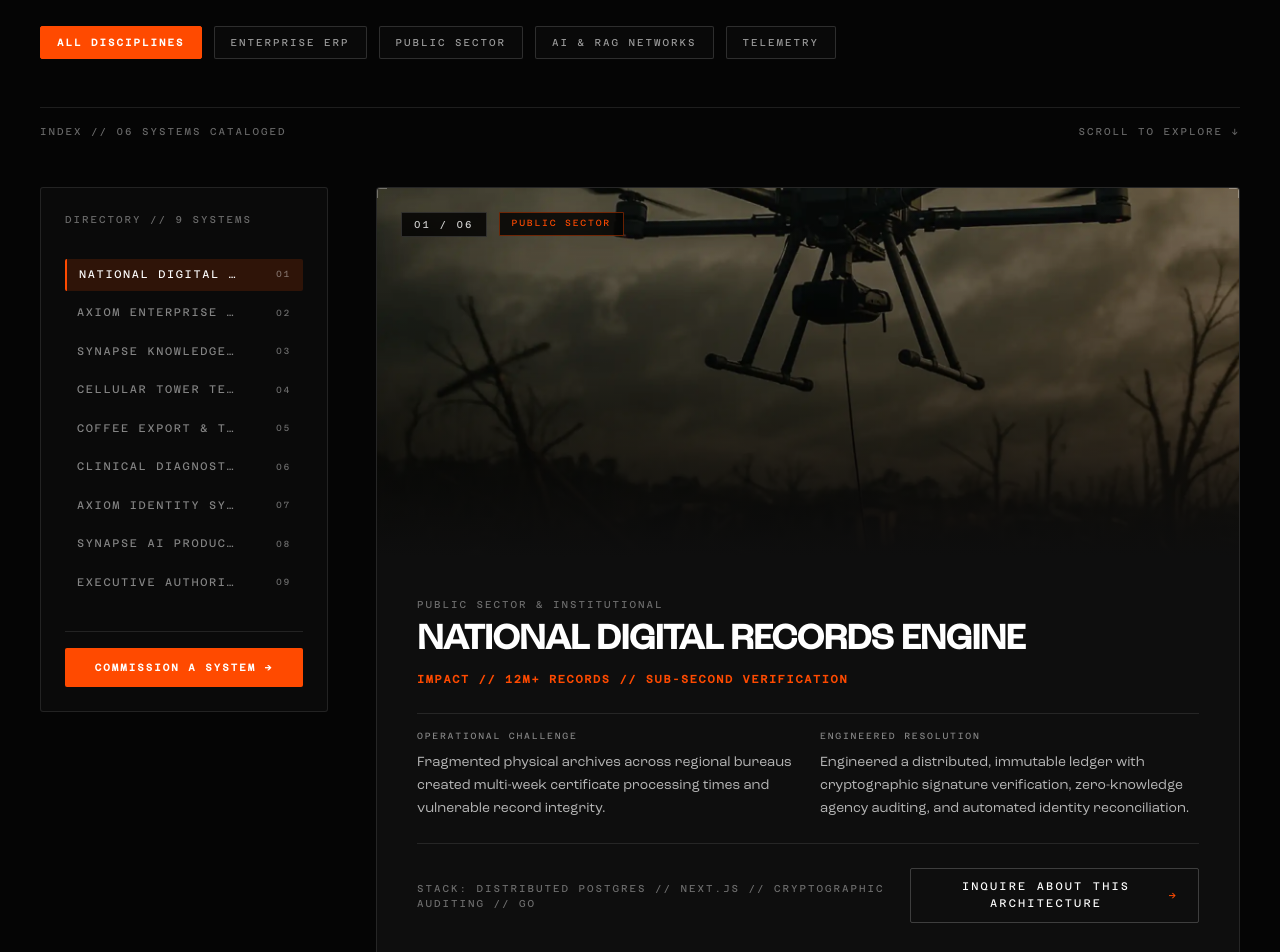
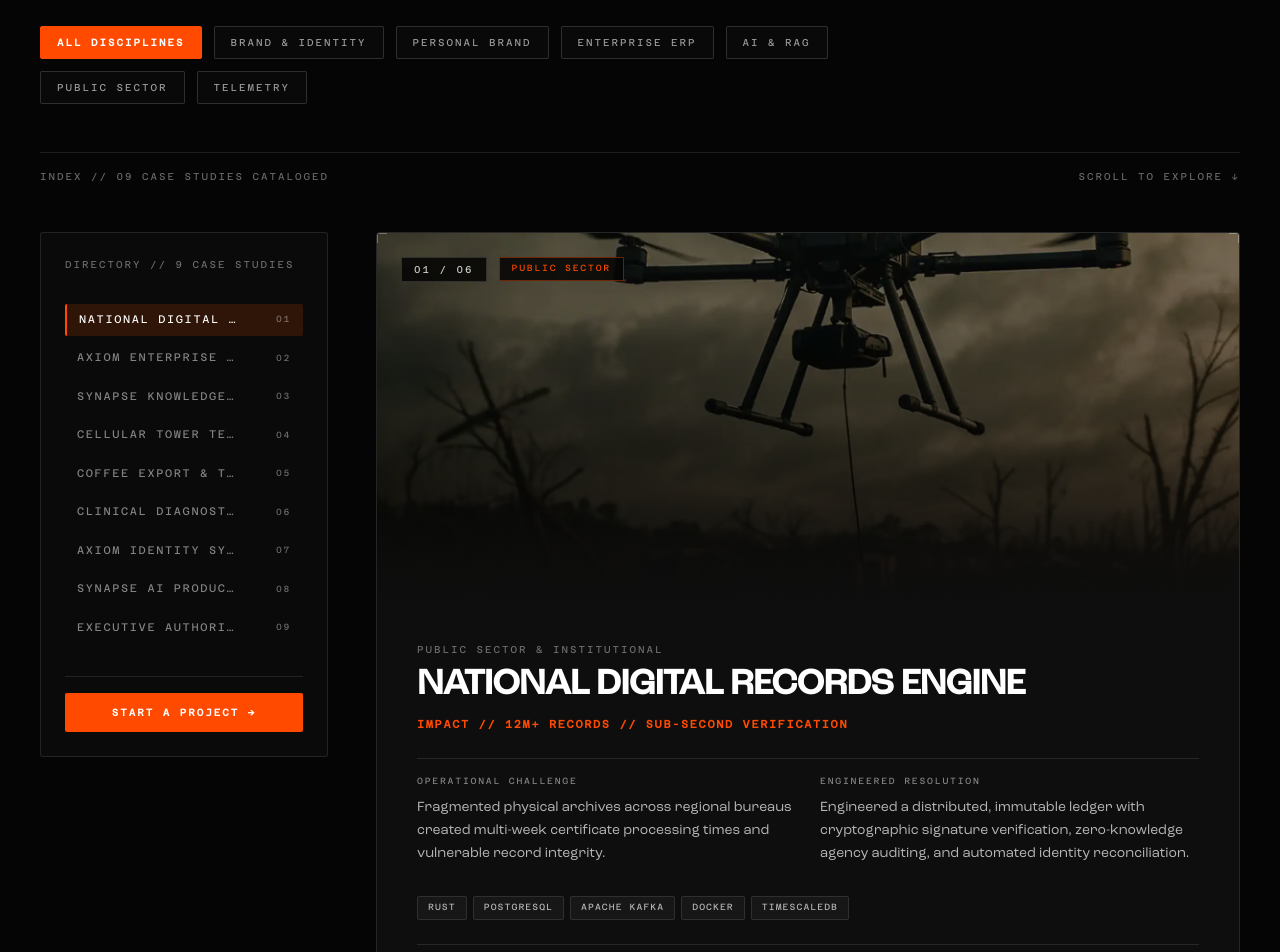
Before and after one commit to Gerat-Tech/Gerat, a Next.js app: page /portfolio in a window 1280 px wide. Shown: the part 720-1672 px from the top of the page. Built offline with nearby package versions, Linux system fonts and the light colour scheme.

Commit message:
feat(portfolio): complete Phase 21 portfolio filtering and Phase 22 smoke test verification

```diff
--- a/src/app/portfolio/components/Hero.jsx
+++ b/src/app/portfolio/components/Hero.jsx
@@ -4,16 +4,19 @@ import React from "react";
 import SectionLabel from "@/components/common/SectionLabel";
 import SplitText from "@/components/motion/SplitText";
 import FadeUp from "@/components/motion/FadeUp";
+import { portfolioProjects } from "@/content";
 
 /**
- * Editorial Portfolio Hero (Spec §18, Content Replacement §7)
+ * Editorial Portfolio Hero (Spec §18, Content Replacement §7, Phase 21)
  */
 export default function Hero({ activeCategory, onSelectCategory }) {
   const categories = [
     "ALL DISCIPLINES",
+    "BRAND & IDENTITY",
+    "PERSONAL BRAND",
     "ENTERPRISE ERP",
+    "AI & RAG",
     "PUBLIC SECTOR",
-    "AI & RAG NETWORKS",
     "TELEMETRY",
   ];
 
@@ -70,7 +73,7 @@ export default function Hero({ activeCategory, onSelectCategory }) {
 
       {/* Bottom Sub-Header Anchor */}
       <div className="mt-12 pt-4 border-t border-white/10 flex items-center justify-between font-azeret text-[10px] tracking-[0.2em] text-white/40 uppercase">
-        <span>INDEX // 06 SYSTEMS CATALOGED</span>
+        <span>INDEX // {portfolioProjects.length.toString().padStart(2, "0")} CASE STUDIES CATALOGED</span>
         <span>SCROLL TO EXPLORE ↓</span>
       </div>
     </div>
--- a/src/app/portfolio/components/PortfolioShowcase.jsx
+++ b/src/app/portfolio/components/PortfolioShowcase.jsx
@@ -13,7 +13,12 @@ export default function PortfolioShowcase({ activeCategory = "ALL DISCIPLINES" }
   const filteredProjects =
     activeCategory === "ALL DISCIPLINES"
       ? allProjects
-      : allProjects.filter((p) => p.category === activeCategory);
+      : allProjects.filter((p) => {
+          if (activeCategory === "AI & RAG" || activeCategory === "AI & RAG NETWORKS") {
+            return p.category === "AI & RAG" || p.category === "AI & RAG NETWORKS";
+          }
+          return p.category === activeCategory;
+        });
 
   // Observer to update active item in sticky sidebar
   useEffect(() => {
@@ -39,7 +44,7 @@ export default function PortfolioShowcase({ activeCategory = "ALL DISCIPLINES" }
       <aside className="hidden lg:block w-72 shrink-0">
         <nav className="sticky top-28 flex flex-col gap-8 bg-[#0a0a0a] border border-white/10 p-6 rounded-[3px]">
           <div className="font-azeret text-[10px] tracking-[0.2em] text-white/40 uppercase">
-            DIRECTORY // {filteredProjects.length} SYSTEMS
+            DIRECTORY // {filteredProjects.length} CASE STUDIES
           </div>
 
           <ul className="flex flex-col gap-1.5">
@@ -71,7 +76,7 @@ export default function PortfolioShowcase({ activeCategory = "ALL DISCIPLINES" }
               onClick={openContact}
               className="w-full py-3 px-4 bg-accent text-white font-azeret text-[10px] tracking-[0.2em] uppercase font-bold hover:bg-white hover:text-black transition-colors rounded-[2px]"
             >
-              COMMISSION A SYSTEM →
+              START A PROJECT →
             </button>
           </div>
         </nav>
@@ -140,7 +145,9 @@ export default function PortfolioShowcase({ activeCategory = "ALL DISCIPLINES" }
 
                 <div className="flex flex-col gap-2">
                   <span className="font-azeret text-[9px] tracking-[0.2em] text-white/50 uppercase">
-                    ENGINEERED RESOLUTION
+                    {p.category === "BRAND & IDENTITY" || p.category === "PERSONAL BRAND"
+                      ? "CREATIVE & STRATEGIC RESOLUTION"
+                      : "ENGINEERED RESOLUTION"}
                   </span>
                   <p className="font-roc text-xs sm:text-sm text-white/70 leading-relaxed">
                     {p.architecture}
@@ -148,10 +155,24 @@ export default function PortfolioShowcase({ activeCategory = "ALL DISCIPLINES" }
                 </div>
               </div>
 
+              {/* Stack & Deliverables Badges */}
+              {p.stack && p.stack.length > 0 && (
+                <div className="flex flex-wrap items-center gap-1.5 pt-2">
+                  {p.stack.map((item) => (
+                    <span
+                      key={item}
+                      className="font-azeret text-[9px] tracking-[0.12em] uppercase px-2.5 py-1 rounded-[2px] bg-white/[0.04] border border-white/10 text-white/70"
+                    >
+                      {item}
+                    </span>
+                  ))}
+                </div>
+              )}
+
               {/* Technology & Action Row */}
               <div className="flex flex-col sm:flex-row items-start sm:items-center justify-between gap-4 pt-6 border-t border-white/10">
                 <div className="font-azeret text-[9px] sm:text-[10px] tracking-[0.2em] text-white/40 uppercase">
-                  STACK: {p.tech}
+                  {p.category === "BRAND & IDENTITY" || p.category === "PERSONAL BRAND" ? "DELIVERABLES" : "STACK"}: {p.tech}
                 </div>
 
                 <button
@@ -159,7 +180,13 @@ export default function PortfolioShowcase({ activeCategory = "ALL DISCIPLINES" }
                   onClick={openContact}
                   className="inline-flex items-center font-azeret text-[10px] sm:text-[11px] uppercase tracking-[0.2em] px-5 py-2.5 border border-white/20 hover:border-accent hover:bg-accent/15 text-white transition-all rounded-[2px]"
                 >
-                  <span>INQUIRE ABOUT THIS ARCHITECTURE</span>
+                  <span>
+                    {p.category === "BRAND & IDENTITY"
+                      ? "INQUIRE ABOUT BRAND IDENTITY"
+                      : p.category === "PERSONAL BRAND"
+                      ? "INQUIRE ABOUT PERSONAL BRANDING"
+                      : "INQUIRE ABOUT THIS ARCHITECTURE"}
+                  </span>
                   <span className="ml-2 text-accent">→</span>
                 </button>
               </div>
```
Also changed, not shown: 2 other files (tests, documents, lock files or other folders).
